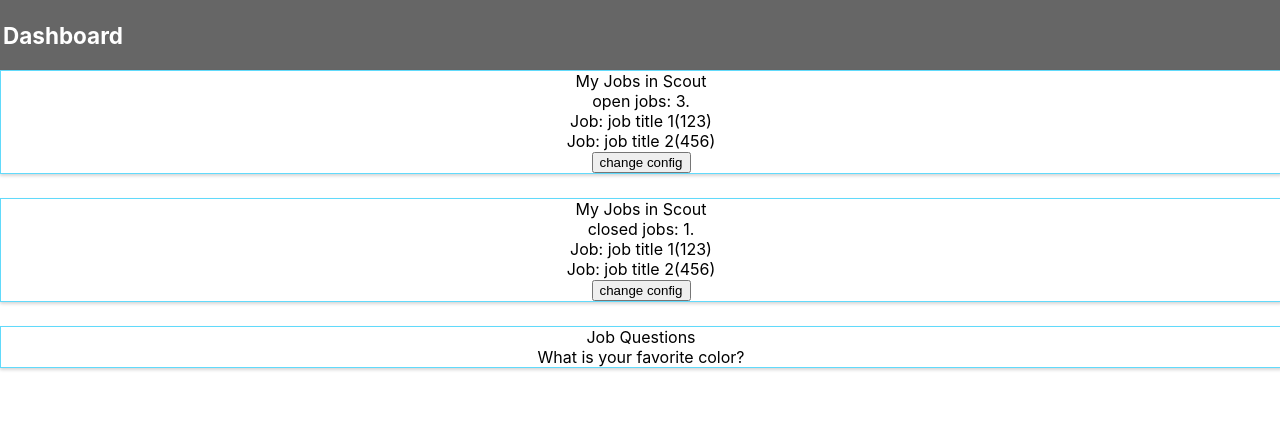
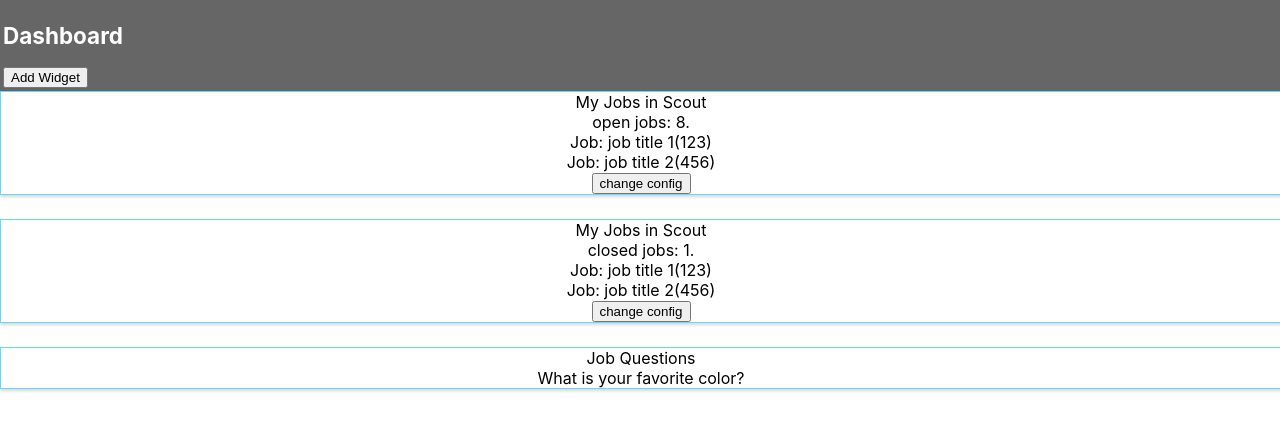
Before and after one commit to scoutcobban/dash, a React (Create React App) app: page / in a window 1280 px wide. Shown: the top 430 px of the page. Built offline with nearby package versions, Linux system fonts and the light colour scheme.

Commit message:
a little more loading and config change logic.

```diff
--- a/src/App.js
+++ b/src/App.js
@@ -10,11 +10,12 @@
 
 const HIRING_HOST = "https://localhost:5000";
 
+// Register all the widgets here, limit which role can add what
 const WIDGET_LIBRARY = {
     myJobs: {
         component: MyJobsWidget,
         roles: ["job-owner"],
-        title: "My Jobs in Scout"
+        title: "My Jobs in Scout"  // todo make this dynamic?
     },
     jobNeeds: {
         component: JobNeedsWidget,
@@ -31,12 +32,12 @@
     constructor(props){
         super(props);
         this.state = {
-            layout_loaded: [
-                {i: 'a', x: 0, y: 0, w: 1, h: 2, static: true},
-                {i: 'b', x: 1, y: 0, w: 3, h: 2, minW: 2, maxW: 4},
-                {i: 'c', x: 4, y: 0, w: 1, h: 2}
+            layout: [
+                {i: 'a', x: 0, y: 0, w: 2, h: 2},
+                {i: 'b', x: 1, y: 0, w: 2, h: 2},
+                {i: 'c', x: 2, y: 0, w: 2, h: 4}
             ],
-            widgets_loaded: [
+            widgets: [
                 {key: 'a', name: 'myJobs', config:{filter: "open"}},
                 {key: 'b', name: 'myJobs', config:{filter: "closed"}},
                 {key: 'c', name: 'jobQuestions', config:{jobId: "*"}},
@@ -45,16 +46,34 @@
 
     }
 
-    getConfig(){
+    layoutChange = (layout) => {
+        console.log("Saved to the server:", layout);
+        this.setState(layout);
+    }
 
+    addWidget(){
+
+    }
+
+      // onRemoveItem(i) {
+      //   console.log("removing", i);
+      //   this.setState({ items: _.reject(this.state.items, { i: i }) });
+      // }
+
+    makeWidget(widget){
+        const component = WIDGET_LIBRARY[widget.name].component;
+        const title = WIDGET_LIBRARY[widget.name].title;
+        return <Widget key={widget.key}
+                       id={widget.key}
+                       component={component}
+                       title={title}
+                       config={widget.config}/>
     }
 
     render() {
 
-        const widgets = this.state.widgets_loaded.map((widget)=>{
-            const component = WIDGET_LIBRARY[widget.name].component;
-            const title = WIDGET_LIBRARY[widget.name].title;
-            return <Widget key={widget.key} component={component} title={title} config={widget.config}/>
+        const widgets = this.state.widgets.map((widget) => {
+            return this.makeWidget(widget)
         });
 
         return (
@@ -62,10 +81,15 @@
 
                 <header>
                     <h2>Dashboard</h2>
+                    <button onClick={this.addWidget}>Add Widget</button>
                 </header>
 
-                <ReactGridLayout className="layout" layout={this.state.layout_loaded} cols={12}
-                                 rowHeight={120} width={800}>
+                <ReactGridLayout className="layout"
+                                 layout={this.state.layout}
+                                 onLayoutChange={this.layoutChange}
+                                 cols={12}
+                                 rowHeight={120}
+                                 width={800}>
                     {widgets}
                 </ReactGridLayout>
             </div>
--- a/src/widgets.jsx
+++ b/src/widgets.jsx
@@ -21,11 +21,8 @@
         };
     }
 
-    getConfig () {
-        return this.state.config;
-    }
-
     setConfig = (config) => {
+        console.log("Save widget config:", config, this.props.id);
         this.setState({config: config});
     };
 
@@ -50,18 +47,30 @@
         this.state = {count:0, jobs:[], loading: true};
     }
     componentDidMount(){
-        console.log("getting MyJobsWidget "+ this.props.filter);
+        this.loadData();
+    }
+
+    loadData() {
+        console.log("getting MyJobsWidget " + this.props.filter);
         let apiMyJobs = delayPromise(Math.floor(Math.random() * 2000));
         apiMyJobs((data) => {
             console.log(this.props.filter, "data", data);
             this.setState({...data, loading: false});
-        }, {count: Math.floor(Math.random() * 10), jobs:[{title:'job title 1', reqId:'123'}, {title:'job title 2', reqId:'456'}]});  // fake data
+        }, {
+            count: Math.floor(Math.random() * 10),
+            jobs: [{title: 'job title 1', reqId: '123'}, {
+                title: 'job title 2',
+                reqId: '456'
+            }]
+        });  // fake data
     }
 
     configChange = () => {  // This NEEDS to be an arrow func for callback
         console.log("configChange", this.props, this.state);
         const fakeConfig = {filter: "paused"};
         this.props.setConfig(fakeConfig);
+        this.setState({loading: true})
+        this.loadData();
     };
 
     render() {
```
